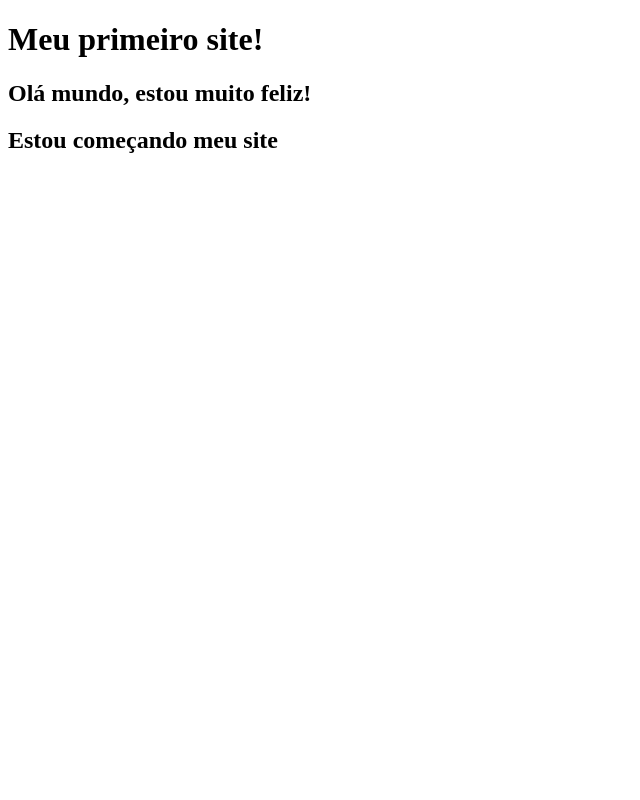
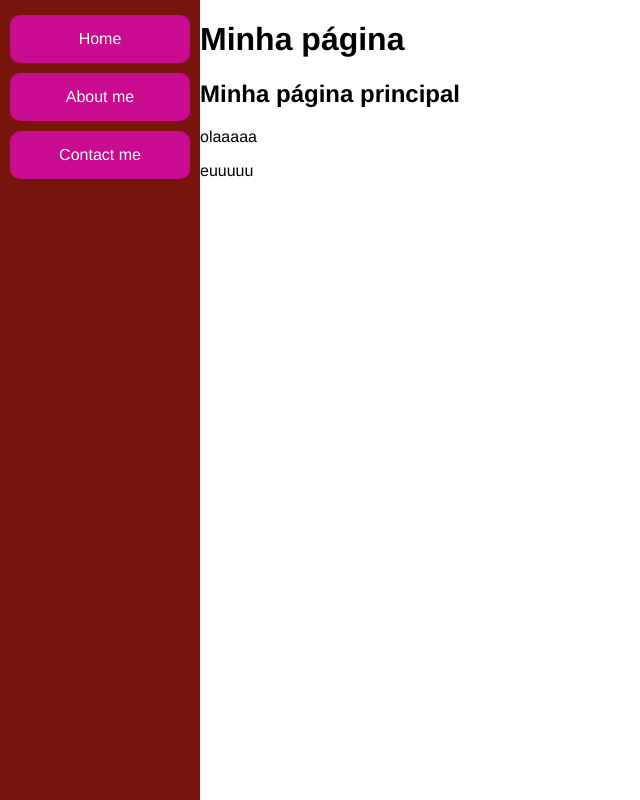
Before and after one commit to AndreBomfim99/hipatia, a plain HTML site: page index.html in a window 1280 px wide. Shown: the whole page, without its empty margins (0-640 px from the left). Drawn offline with Linux system fonts and the light colour scheme.

Commit message:
Commit com adição das seções: About e Contact

```diff
--- a/index.html
+++ b/index.html
@@ -3,11 +3,20 @@
 <head>
     <meta charset="UTF-8">
     <meta name="viewport" content="width=device-width, initial-scale=1.0">
-    <title>Document</title>
+    <title>Home</title>
+    <link rel="stylesheet" href="styles.css">
 </head>
 <body>
-    <h1>Meu primeiro site!</h1>
-    <h2>Olá mundo, estou muito feliz!</h2>
-    <h2>Estou começando meu site</h2>
+    <div class = "sidebar">
+        <a href = "index.html">Home</a>
+        <a href = "about.html">About me</a>
+        <a href = "contact.html">Contact me</a>
+    </div>
+    <div class = "content">
+        <h1>Minha página</h1>
+        <h2>Minha página principal</h2>
+        <p>olaaaaa</p>
+        <p>euuuuu</p>
+    </div>
 </body>
 </html>
--- /dev/null
+++ b/styles.css
@@ -0,0 +1,36 @@
+body {
+    font-family: Helvetica, sans-serif;
+    margin: 0;
+    padding: 0;
+    display: flex;
+}
+
+
+.sidebar {
+            width: 200px;
+            height: 100vh;
+            background-color: rgb(120, 21, 12);
+            display: flex;
+            flex-direction: column;
+            padding: 10px;
+            box-sizing: border-box;
+}
+
+.sidebar a {
+            color: white;
+            padding: 15px;
+            text-decoration: none;
+            text-align: center;
+            margin: 5px 0;
+            background-color: #c80b8f;
+            border-radius: 10px;
+            transition: background-color 0.3s;
+}
+
+.side a hover {
+            background-color: green;
+}
+
+.content {
+    color: rgb(0, 0, 0);
+}
```
Also changed, not shown: about.html (added, +21 -0 lines), contact.html (added, +21 -0 lines).
